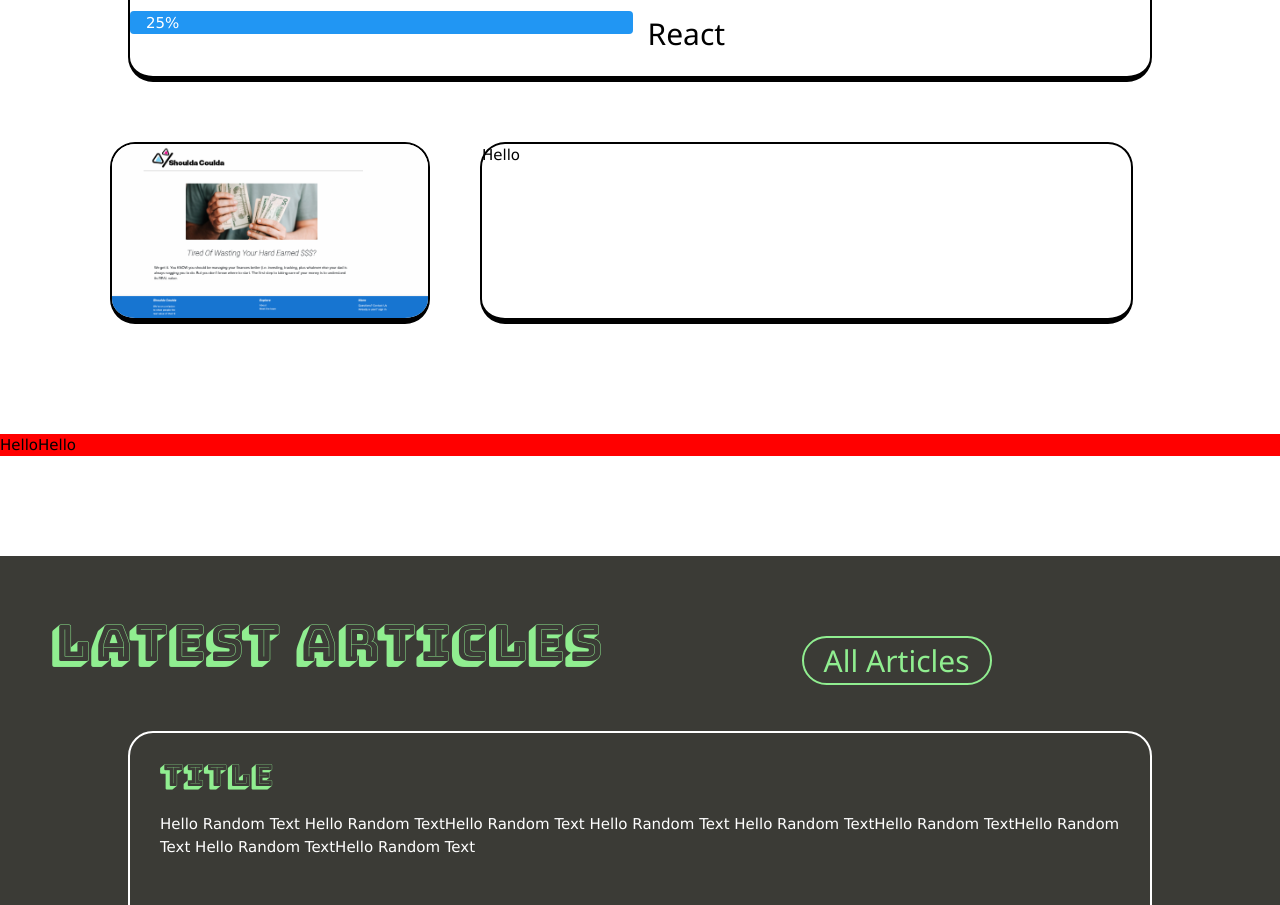
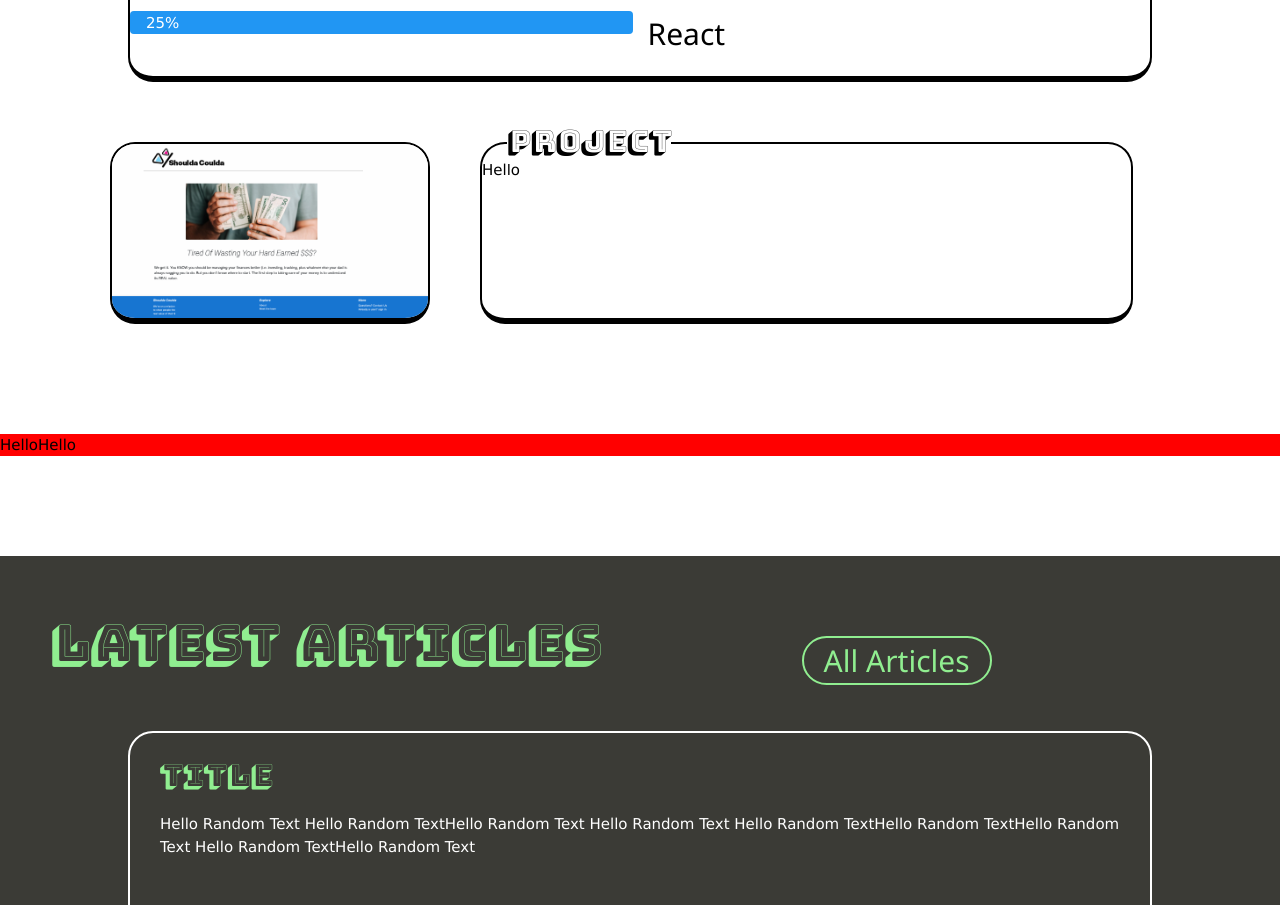
Before and after one commit to StudentCZ/my-website, a React (Create React App) app: page / in a window 1280 px wide. Shown: the part 976-1881 px from the top of the page. Built offline with nearby package versions, Linux system fonts and the light colour scheme.

Commit message:
fixed font size and adding margin with padding to heading

```diff
--- a/src/components/ProjectImageBar.js
+++ b/src/components/ProjectImageBar.js
@@ -8,7 +8,10 @@ const ProjectImageBar = () => {
       <div className={style.containerOne}>
         <img src={image} alt='Project1' className={style.projectOneImage} />
 
-        <div className={style.projectOneText}>Hello</div>
+        <div className={style.projectOneText}>
+          <span className={style.header1}>Project</span>
+          <p>Hello</p>
+        </div>
       </div>
       <div className={style.containerTwo}>
         <div>Hello</div>
--- a/src/components/ProjectImageBar.module.css
+++ b/src/components/ProjectImageBar.module.css
@@ -13,11 +13,11 @@
   border-radius: 25px;
   margin-top: 10px;
   margin-bottom: 10px;
-
   border-bottom: 6px solid black;
 }
 
 .projectOneText {
+  position: relative;
   border: 2px solid black;
   margin-left: 50px;
   width: 51vw;
@@ -27,6 +27,15 @@
   border-bottom: 6px solid black;
 }
 
+.header1 {
+  position: absolute;
+  top: -25px;
+  margin-left: 25px;
+  background-color: white;
+  font-family: 'Bungee Shade', cursive;
+  font-size: 2rem;
+}
+
 .containerTwo {
   display: flex;
   flex-direction: row;
```
